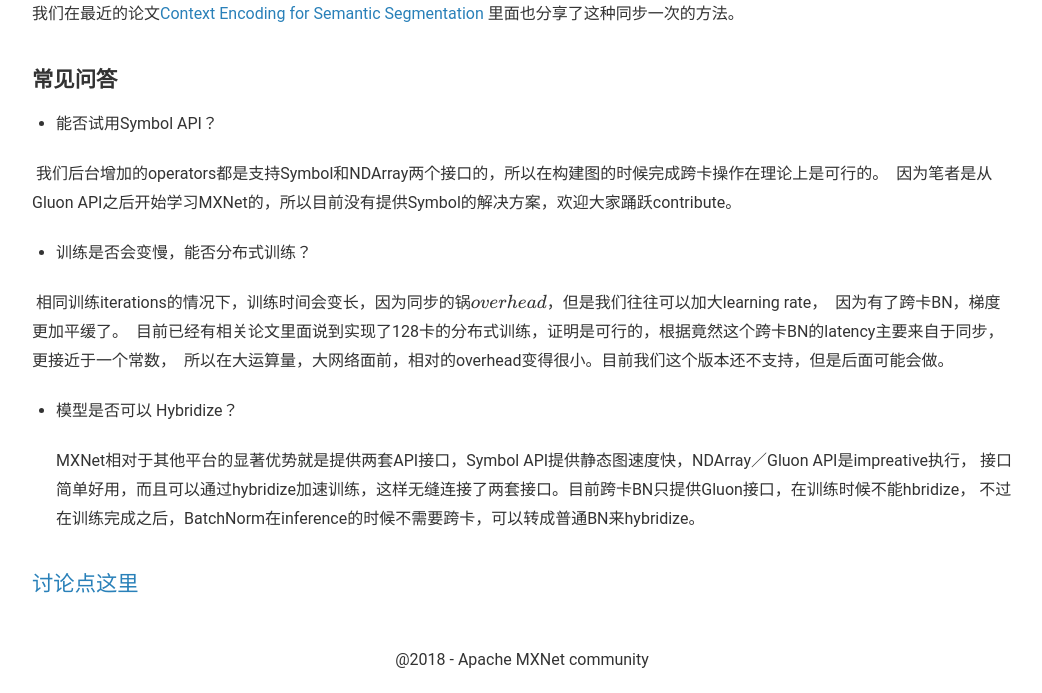
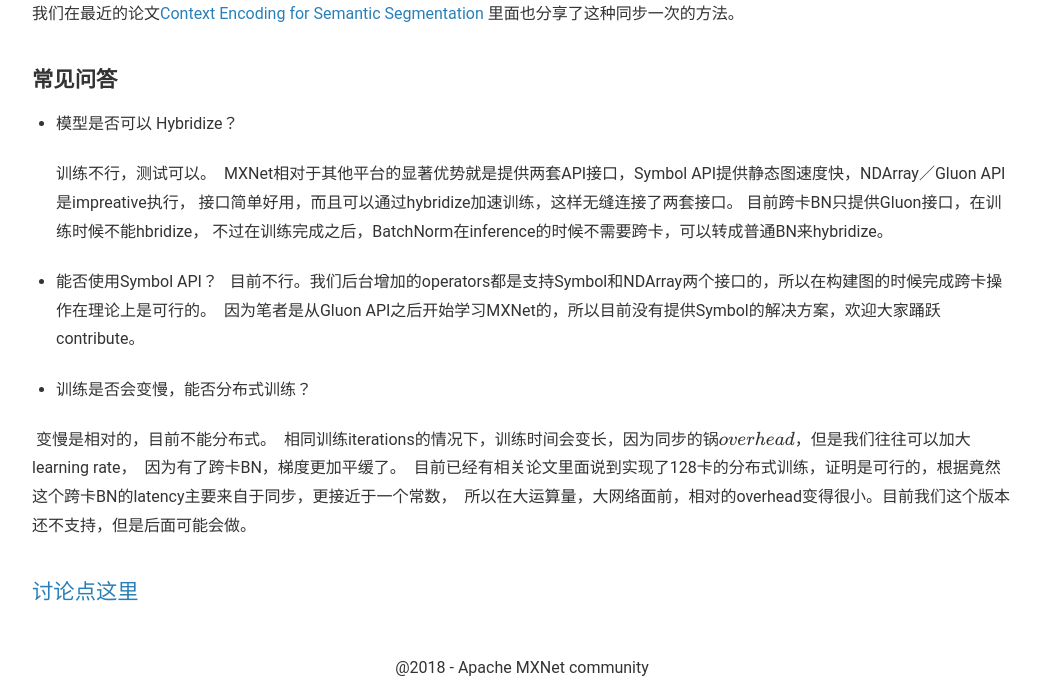
Before and after one commit to mxnet-zh/blog, a Jekyll site: the page built from _posts/2018-04-20-syncbn.md, in a window 1280 px wide and 900 px high, scrolled down 1836 px, cut to the strip 207-900 px from the top of the window. Shown: the whole strip, without its empty margins (118-1160 px from the left). Built offline with Jekyll 4.4.1, drawn with Linux system fonts in a browser that asks for light colours; formulas are drawn with MathJax 3.

Commit message:
Update 2018-04-20-syncbn.md

```diff
--- a/_posts/2018-04-20-syncbn.md
+++ b/_posts/2018-04-20-syncbn.md
@@ -47,22 +47,25 @@ author: 张航 Amazon AI Applied Scientist
 
 ### 常见问答
 
-- 能否试用Symbol API？
+- 模型是否可以 Hybridize？
 
-  我们后台增加的operators都是支持Symbol和NDArray两个接口的，所以在构建图的时候完成跨卡操作在理论上是可行的。
+  训练不行，测试可以。
+  MXNet相对于其他平台的显著优势就是提供两套API接口，Symbol API提供静态图速度快，NDArray／Gluon API是impreative执行，
+  接口简单好用，而且可以通过hybridize加速训练，这样无缝连接了两套接口。
+  目前跨卡BN只提供Gluon接口，在训练时候不能hbridize，
+  不过在训练完成之后，BatchNorm在inference的时候不需要跨卡，可以转成普通BN来hybridize。
+
+- 能否使用Symbol API？
+
+  目前不行。我们后台增加的operators都是支持Symbol和NDArray两个接口的，所以在构建图的时候完成跨卡操作在理论上是可行的。
   因为笔者是从Gluon API之后开始学习MXNet的，所以目前没有提供Symbol的解决方案，欢迎大家踊跃contribute。
 
 - 训练是否会变慢，能否分布式训练？
 
+  变慢是相对的，目前不能分布式。
   相同训练iterations的情况下，训练时间会变长，因为同步的锅(overhead)，但是我们往往可以加大learning rate，
   因为有了跨卡BN，梯度更加平缓了。
   目前已经有相关论文里面说到实现了128卡的分布式训练，证明是可行的，根据竟然这个跨卡BN的latency主要来自于同步，更接近于一个常数，
   所以在大运算量，大网络面前，相对的overhead变得很小。目前我们这个版本还不支持，但是后面可能会做。
 
-- 模型是否可以 Hybridize？
-
-  MXNet相对于其他平台的显著优势就是提供两套API接口，Symbol API提供静态图速度快，NDArray／Gluon API是impreative执行，
-  接口简单好用，而且可以通过hybridize加速训练，这样无缝连接了两套接口。目前跨卡BN只提供Gluon接口，在训练时候不能hbridize，
-  不过在训练完成之后，BatchNorm在inference的时候不需要跨卡，可以转成普通BN来hybridize。
-
 ### [讨论点这里](https://discuss.gluon.ai/t/topic/1156)
```
